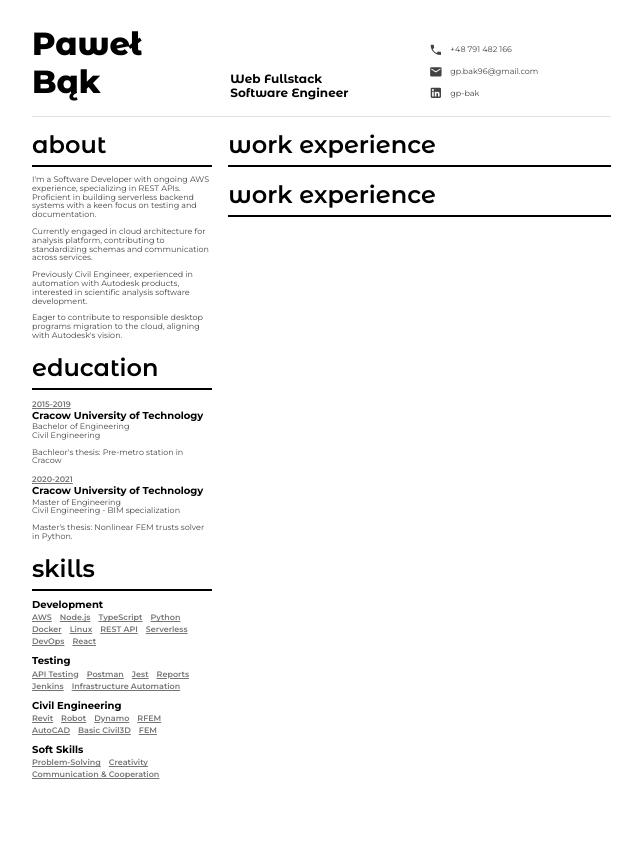
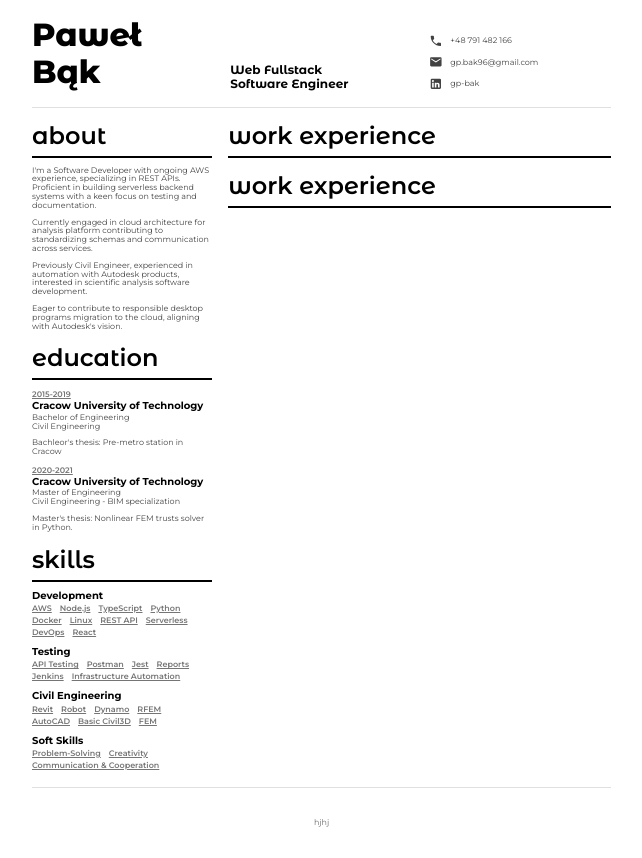
Before and after one commit to vanderAries/react-mui-cv, a React (Vite) app: page / in a window 1280 px wide. Shown: the whole page, without its empty margins (340-982 px from the left). Built offline with nearby package versions, Linux system fonts and the light colour scheme.

Commit message:
Component content generation improvement

```diff
--- a/index.html
+++ b/index.html
@@ -3,6 +3,7 @@
   <head>
     <meta charset="UTF-8" />
     <meta name="viewport" content="width=device-width, initial-scale=1.0" />
+    <link rel="icon" href="/public/favicon.ico" />
     <link rel="preconnect" href="https://fonts.googleapis.com" />
     <link rel="preconnect" href="https://fonts.gstatic.com" crossorigin />
     <link
--- a/src/components/atoms/SkillsItem.tsx
+++ b/src/components/atoms/SkillsItem.tsx
@@ -11,7 +11,7 @@ export default function SkillsItem({ category, skills }: SkillsItemProps) {
       <Typography variant="h4">{category}</Typography>
       <Box display="flex" flexWrap="wrap">
         {skills.map((skill, index) => (
-          <Box marginRight={1}>
+          <Box key={index} marginRight={1}>
             <Typography key={index} variant="subtitle1">
               {skill}
             </Typography>
--- a/src/components/molecules/About.tsx
+++ b/src/components/molecules/About.tsx
@@ -1,17 +1,22 @@
-import { ReactNode } from "react";
 import { Box, Typography } from "@mui/material";
 
 import SectionTitle from "@components/atoms/SectionTitle";
 
 interface AboutProps {
-  detail: ReactNode;
+  details: string[];
 }
 
-export default function About({ detail }: AboutProps) {
+export default function About({ details }: AboutProps) {
   return (
     <Box display="flex" flexDirection="column" margin={1}>
       <SectionTitle detail="about" />
-      <Typography variant="body1">{detail}</Typography>
+      {details.map((detail, index) => (
+        <Box key={index} marginTop={1}>
+          <Typography key={index} variant="body1">
+            {detail}
+          </Typography>
+        </Box>
+      ))}
     </Box>
   );
 }
--- a/src/components/organisms/Footer.tsx
+++ b/src/components/organisms/Footer.tsx
@@ -0,0 +1,20 @@
+import { Box, Divider, Typography } from "@mui/material";
+
+export default function Footer() {
+  return (
+    <>
+      <Divider sx={{ margin: 1 }} />
+      <Box
+        display="flex"
+        justifyContent="center"
+        alignItems="center"
+        width="100%"
+        height="100px"
+      >
+        <Typography variant="body2" color="textSecondary">
+            hjhj
+        </Typography>
+      </Box>
+    </>
+  );
+}
--- a/src/components/organisms/SideSection.tsx
+++ b/src/components/organisms/SideSection.tsx
@@ -7,29 +7,15 @@ export default function SideSection() {
   return (
     <Box display="flex" flexDirection="column" width="33%">
       <About
-        detail={
-          <>
-            <p>
-              I'm a Software Developer with ongoing AWS experience, specializing
-              in REST APIs. Proficient in building serverless backend systems
-              with a keen focus on testing and documentation.
-            </p>
-            <p>
-              Currently engaged in cloud architecture for analysis platform,
-              contributing to standardizing schemas and communication across
-              services.
-            </p>
-            <p>
-              Previously Civil Engineer, experienced in automation with Autodesk
-              products, interested in scientific analysis software development.
-            </p>
-            Eager to contribute to responsible desktop programs migration to the
-            cloud, aligning with Autodesk's vision.
-          </>
-        }
+        details={[
+          "I'm a Software Developer with ongoing AWS experience, specializing in REST APIs. Proficient in building serverless backend systems with a keen focus on testing and documentation.",
+          "Currently engaged in cloud architecture for analysis platform contributing to standardizing schemas and communication across services.",
+          "Previously Civil Engineer, experienced in automation with Autodesk products, interested in scientific analysis software development.",
+          "Eager to contribute to responsible desktop programs migration to the cloud, aligning with Autodesk's vision.",
+        ]}
       />
       <Education />
-      <Skills/>
+      <Skills />
     </Box>
   );
 }
--- a/src/components/templates/Resume.tsx
+++ b/src/components/templates/Resume.tsx
@@ -2,16 +2,22 @@ import { Container, Box } from "@mui/material";
 import Header from "@components/organisms/Header";
 import SideSection from "@components/organisms/SideSection";
 import MainSection from "@components/organisms/MainSection";
+import Footer from "@components/organisms/Footer";
 
 export default function Resume() {
   return (
     <Container maxWidth="sm">
-      <Box sx={{ width: 595, height: 842, overflow: "auto" }}>
+      <Box
+        display="flex"
+        flexDirection="column"
+        sx={{ width: 595, height: 842, overflow: "auto" }}
+      >
         <Header />
         <Box display="flex" width="100%">
           <SideSection />
           <MainSection />
         </Box>
+        <Footer />
       </Box>
     </Container>
   );
```
Also changed, not shown: 1 other file (tests, documents, lock files or other folders).
